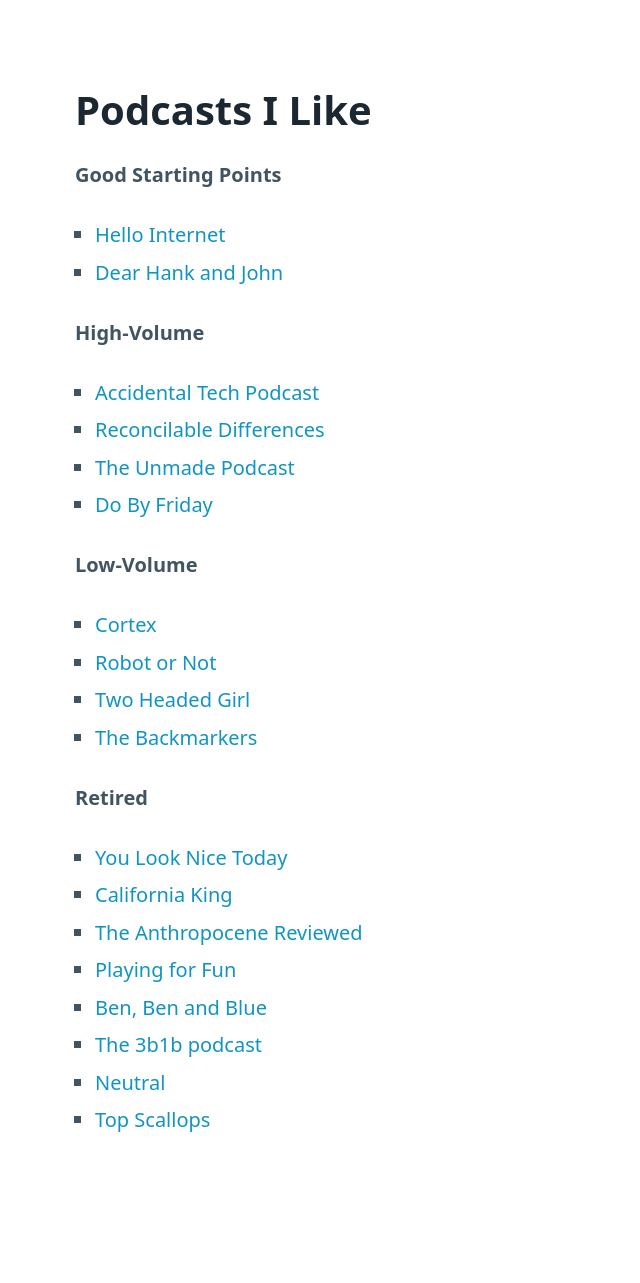
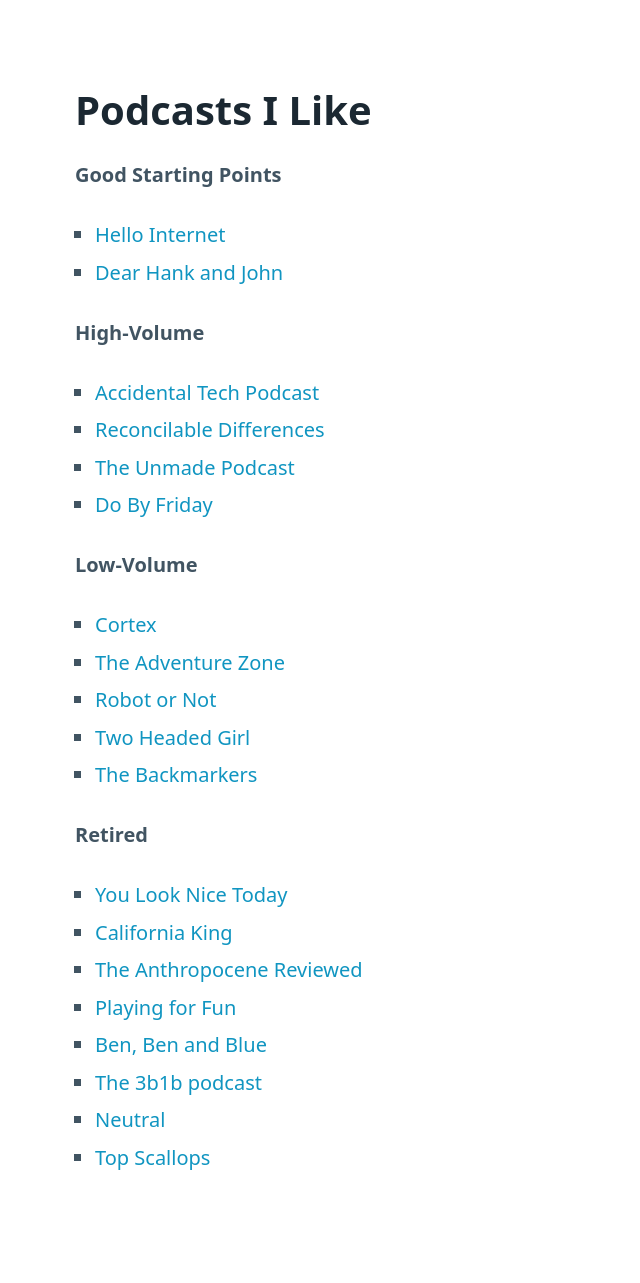
Before and after one commit to Alaxe/alaxe.github.io, a Jekyll site: the page built from pages/podcasts.md, in a window 1280 px wide. Shown: the whole page, without its empty margins (0-640 px from the left). Built offline with Jekyll 4.4.1, drawn with Linux system fonts in a browser that asks for light colours; nearby versions of some CDN libraries; our own code applies the rules of GitHub Pages for plain Markdown files; before the commit the page ends 1245 px from its top, so only the background shows below that.

Commit message:
[podcasts] The Adventure Zone

```diff
--- a/pages/podcasts.md
+++ b/pages/podcasts.md
@@ -22,6 +22,8 @@
     shows:
     - name: Cortex
       href: https://www.relay.fm/cortex
+    - name: The Adventure Zone
+      href: https://maximumfun.org/podcasts/adventure-zone/
     - name: Robot or Not
       href: https://www.theincomparable.com/robot/
     - name: Two Headed Girl
```
